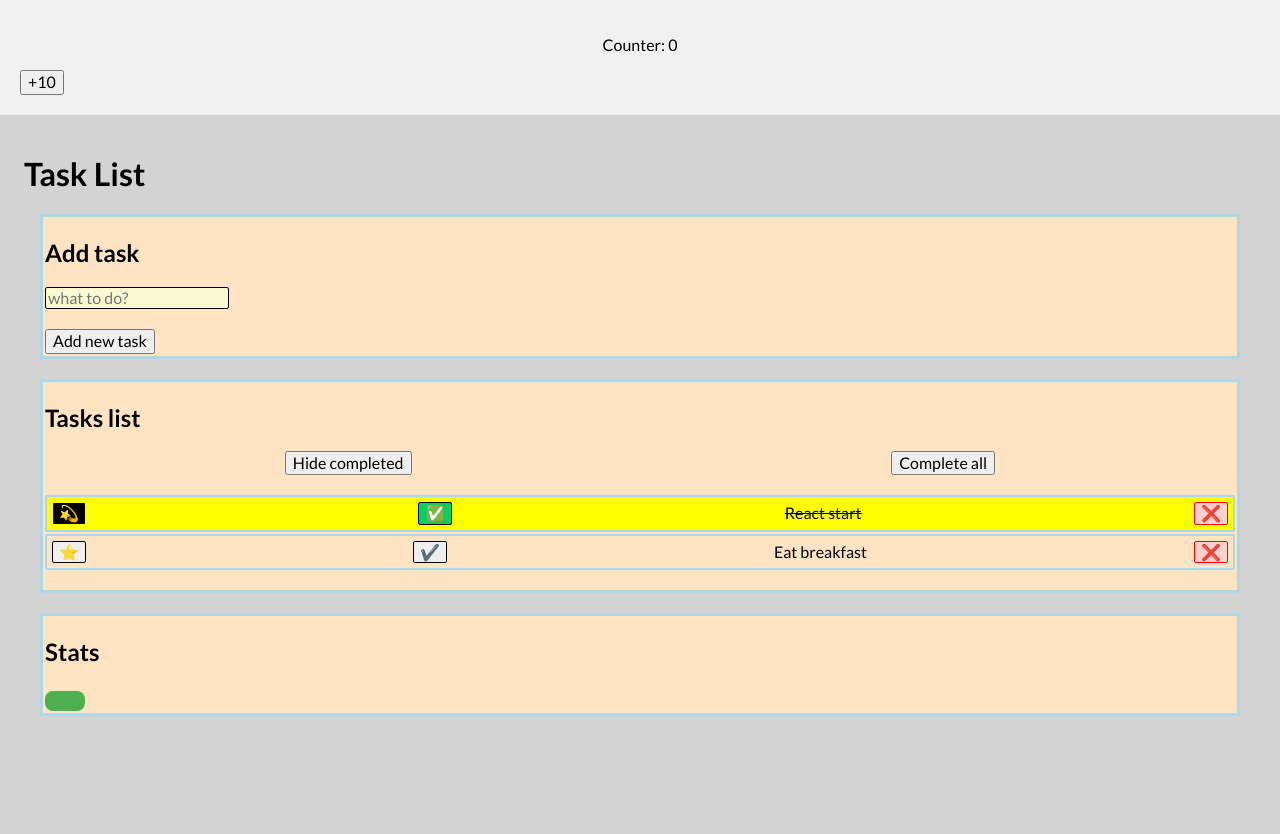
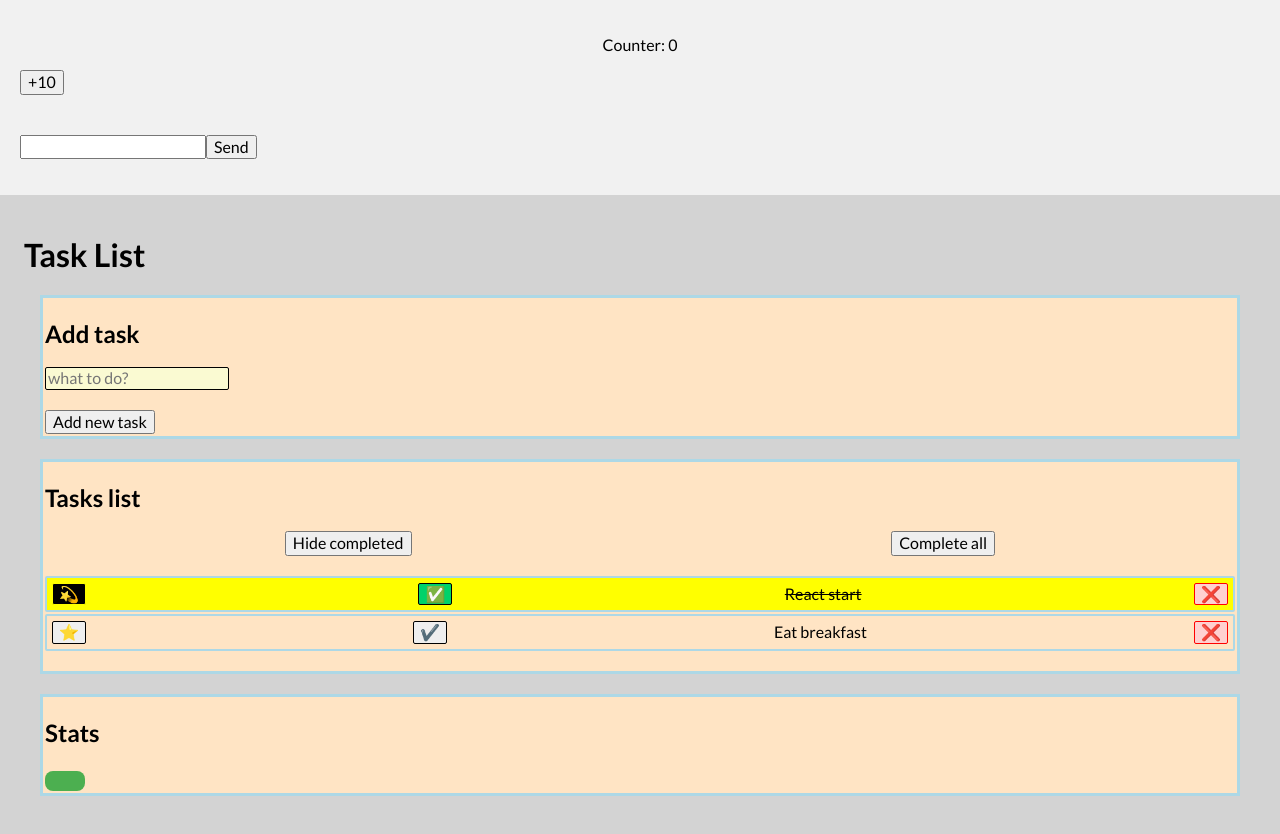
Before and after one commit to RobFyd/practice-in-react, a React (Create React App) app: page / in a window 1280 px wide. Before the commit the page ends 800 px from the top, so only its background shows below. Built offline with nearby package versions, Linux system fonts and the light colour scheme.

Commit message:
<form> in react

```diff
--- a/src/App.js
+++ b/src/App.js
@@ -29,13 +29,30 @@ const tasks = [
 let hideDoneTasks = false;
 
 function App() {
-  const [value, setCount] = useState(0);  // hook useState  - return array with two elements: value and function to change value, must be in function component, one argument is initial value
+  const [count, setCount] = useState(0); // hook useState  - return array with two elements: value and function to change value, must be in function component, one argument is initial value
+
+  const [name, setName] = useState(""); // <form> in react
+  const onFormSubmit = (event) => {
+    event.preventDefault();
+    console.log(`Name: ${name} was sent`);
+  };
 
   return (
     <>
-      <div className="containerCount">
-        <p className="containerP">Counter: {value}</p>
-        <button className="containerB" onClick={() => setCount(value => value + 10)}>+10</button>
+      <div className="containerDiv">
+        <p className="containerP">Counter: {count}</p>
+        <button onClick={() => setCount((count) => count + 10)}>+10</button>
+      </div>
+
+      <div className="containerDiv">
+        <form onSubmit={onFormSubmit}>
+          <input
+            value={name}
+            onChange={({ target }) => setName(target.value)}
+          />
+          <button>Send</button>
+          <p>{name}</p>
+        </form>
       </div>
 
       <Container>
--- a/src/style.css
+++ b/src/style.css
@@ -12,7 +12,7 @@
     content: "👍 ";
 }
 
-.containerCount {
+.containerDiv {
     padding: 20px;
     background-color: #f1f1f1;
 }
```
